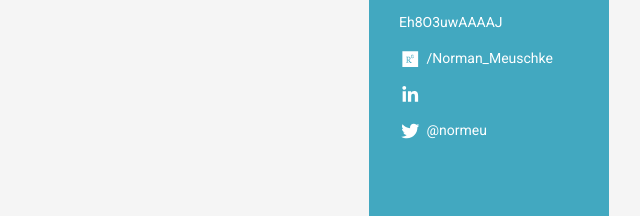
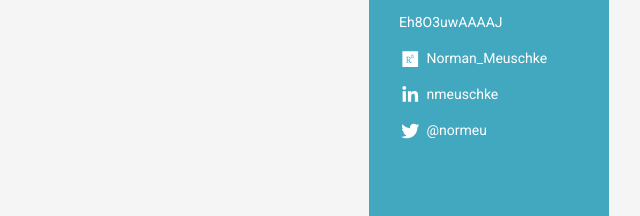
Before and after one commit to nmeuschke/website_draft, a plain HTML site: page index.html in a window 1280 px wide. Shown: the part 437-653 px from the top of the page, 511-1151 px from the left. Drawn offline with Linux system fonts and the light colour scheme.

Commit message:
update info

```diff
--- a/index.html
+++ b/index.html
@@ -39,9 +39,9 @@
                     <li class="email"><i class="fas fa-envelope"></i><a href="mailto: yourname@email.com">n@meuschke.org</a></li>
                     <li class="phone"><i class="fas fa-phone"></i><a href="tel:+49 202 439 1618">49 202 439 1618</a></li>
                     <li class="website"><i class="fas fa-globe"></i><a href="http://meuschke.org" target="_blank">http://meuschke.org</a></li>
-                    <li class="gscholar"><i class="ai ai-ai-google-scholar"></i><a href="http://scholar.google.com/citations?user=Eh8O3uwAAAAJ" target="_blank">Eh8O3uwAAAAJ</a></li>
-                    <li class="researchgate"><i class="fab fa-researchgate"></i><a href="https://www.researchgate.net/profile/Norman_Meuschke" target="_blank">/Norman_Meuschke</a></li>
-                    <li class="linkedin"><i class="fab fa-linkedin-in"></i><a href="https://www.linkedin.com/in/nmeuschke/" target="_blank">
+                    <li class="website"><i class="ai ai-ai-google-scholar"></i><a href="http://scholar.google.com/citations?user=Eh8O3uwAAAAJ" target="_blank">Eh8O3uwAAAAJ</a></li>
+                    <li class="researchgate"><i class="fab fa-researchgate"></i><a href="https://www.researchgate.net/profile/Norman_Meuschke" target="_blank">Norman_Meuschke</a></li>
+                    <li class="linkedin"><i class="fab fa-linkedin-in"></i><a href="https://www.linkedin.com/in/nmeuschke/" target="_blank">nmeuschke</a>
                     <li class="twitter"><i class="fab fa-twitter"></i><a href="https://twitter.com/normeu" target="_blank">@normeu</a></li>
                 </ul>
             </div><!--//contact-container-->
```
